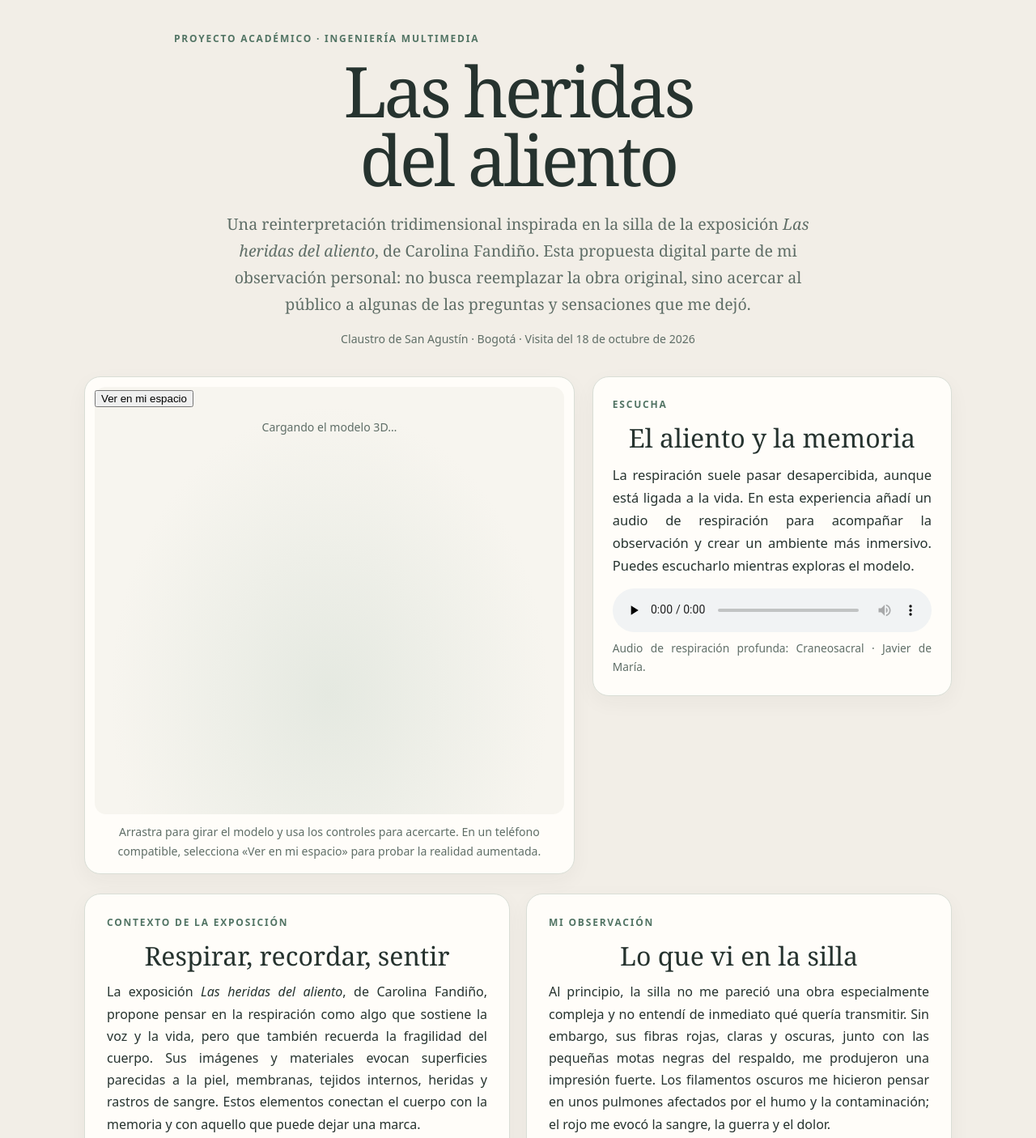
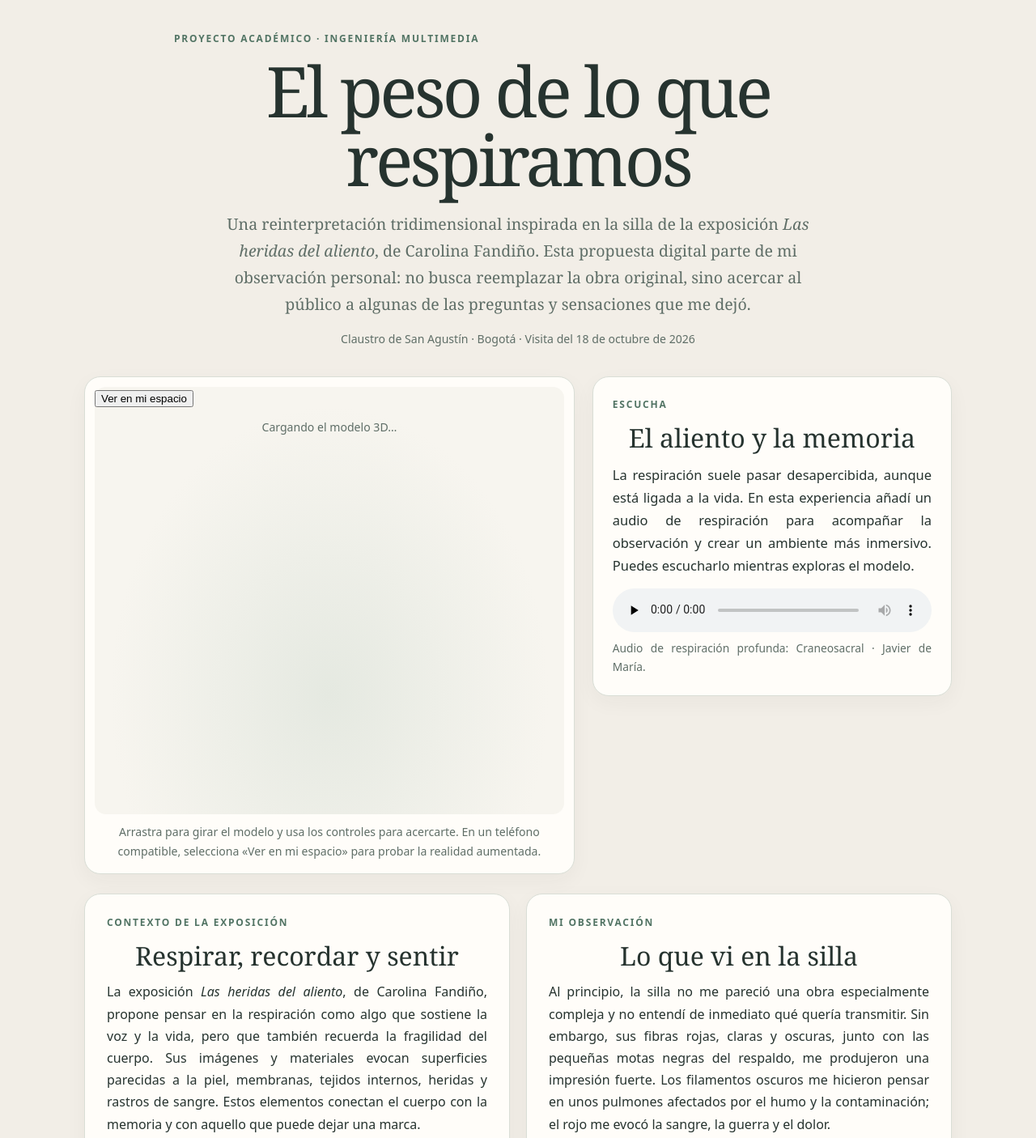
Before and after one commit to lkguarinc/exhibici-n_silla, a plain HTML site: page index.html in a window 1280 px wide. Shown: the top 1406 px of the page at 81% size. Drawn offline with nearby package versions, Linux system fonts and the light colour scheme.

Commit message:
Update index.html

```diff
--- a/index.html
+++ b/index.html
@@ -6,7 +6,7 @@
   <meta name="viewport" content="width=device-width,initial-scale=1">
   <meta name="theme-color" content="#f2eee7">
   <meta name="description" content="Una reinterpretación multimedia de la silla de Las heridas del aliento, de Carolina Fandiño.">
-  <title>Las heridas del aliento — reinterpretación multimedia</title>
+  <title>El peso de lo que respiramos</title>
 
   <script type="module" src="https://unpkg.com/@google/model-viewer/dist/model-viewer.min.js"></script>
 
@@ -238,7 +238,7 @@
   <header class="hero">
     <p class="eyebrow">Proyecto académico · Ingeniería Multimedia</p>
 
-    <h1>Las heridas<br>del aliento</h1>
+    <h1>El peso de lo que <br>respiramos</h1>
 
     <p class="subtitle">
       Una reinterpretación tridimensional inspirada en la silla de la exposición
@@ -313,7 +313,7 @@
 
     <section class="card">
       <p class="section-label">Contexto de la exposición</p>
-      <h2>Respirar, recordar, sentir</h2>
+      <h2>Respirar, recordar y sentir</h2>
 
       <p>
         La exposición <em>Las heridas del aliento</em>, de Carolina Fandiño,
```
